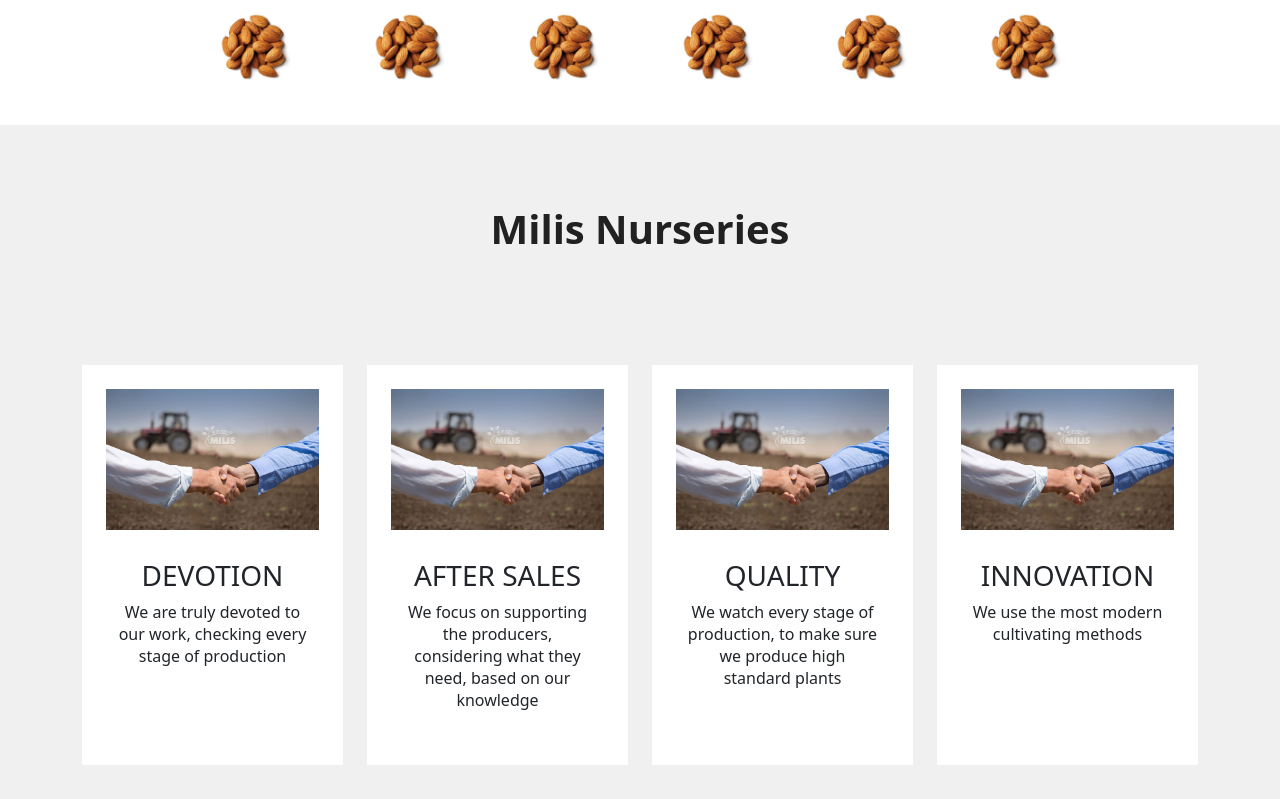
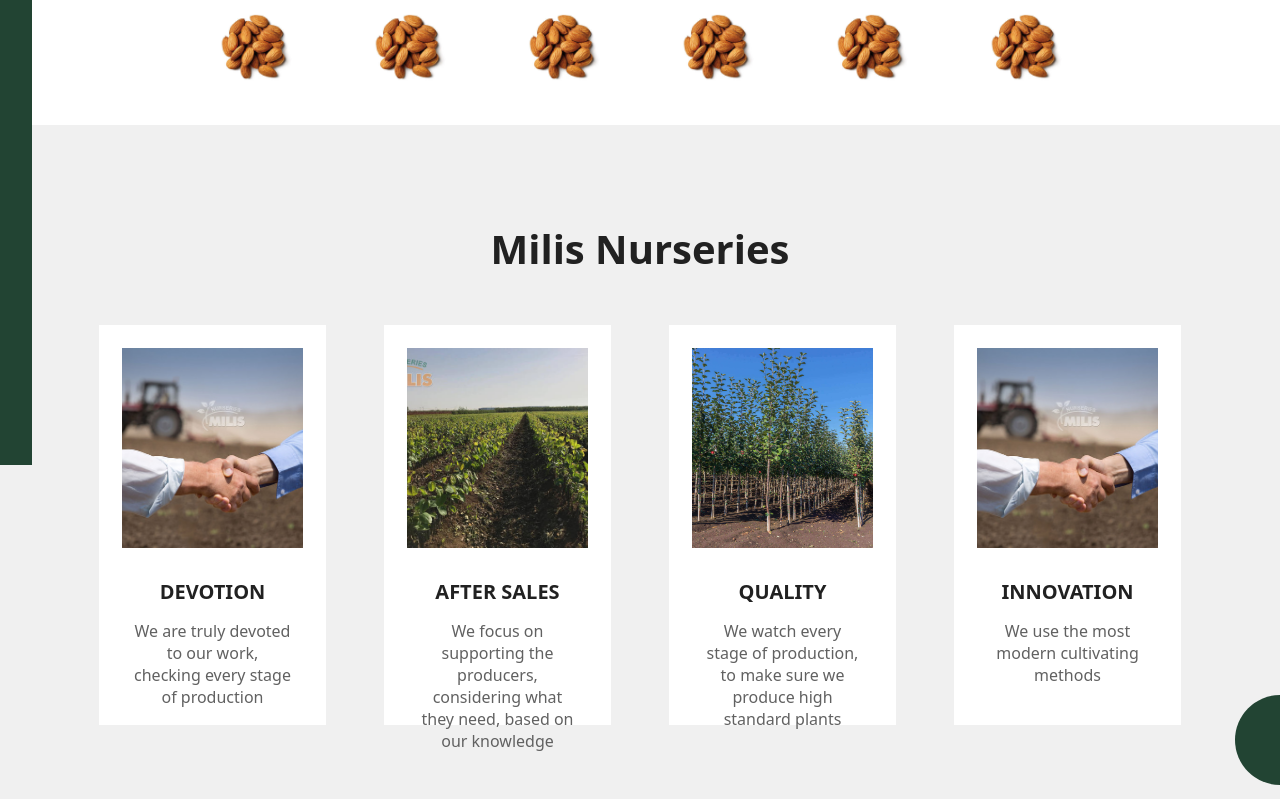
Before and after one commit to aslanliIbrahim/Nurseries.com, a plain HTML site: page index.html in a window 1280 px wide. Shown: the part 2110-2909 px from the top of the page. Drawn offline with nearby package versions, Linux system fonts and the light colour scheme.

Commit message:
Section-four updated again for web

```diff
--- a/index.html
+++ b/index.html
@@ -525,7 +525,7 @@
                     <div class="col-12 col-md-6 col-lg-3 main-four-card">
                         <div class="card-content">
                             <div class="card-image">
-                                <img src="./src/img/main-image/Milis-Bussines-2.jpg" alt="Bussines">
+                                <img src="./src/img/main-image/IM1G-3439.jpg" alt="Bussines">
                             </div>
                             <div class="card-description">
                                 <h3>
@@ -541,7 +541,7 @@
                     <div class="col-12 col-md-6 col-lg-3 main-four-card">
                         <div class="card-content">
                             <div class="card-image">
-                                <img src="./src/img/main-image/Milis-Bussines-2.jpg" alt="Bussines">
+                                <img src="./src/img/main-image/Milis Nursery.jpg" alt="Bussines">
                             </div>
                             <div class="card-description">
                                 <h3>
@@ -569,6 +569,13 @@
                             </div>
                         </div>
                     </div>
+
+                </div>
+            </div>
+        </section>
+        <section id="main-five">
+            <div class="container">
+                <div class="row">
 
                 </div>
             </div>
--- a/src/scss/_main.scss
+++ b/src/scss/_main.scss
@@ -649,14 +649,39 @@
 
     }
     #main-four{
-        // border: 2px solid red;
         background-color: #F0F0F0FF;
+        position: relative;
+        padding: 80px 0px;
+        &::before{
+            content: "";
+            position: absolute;
+            z-index: 0;
+            top: -50%;
+            right: calc(100% - 2rem);
+            display: block;
+            width: 100%;
+            height: 100%;
+            background: #224433;
+        }
+        &::after{
+            content: '';
+            position: absolute;
+            z-index: 0;
+            bottom: 20px;
+            right: 0px;
+            display: block;
+            width: 45px;
+            height: 90px;
+            border-radius: 12rem 0 0 12rem;
+
+            background: #224433;
+        }
         .main-four-title{
-            padding: 80px 0;
+            padding: 20px 0;
             h2{
                 letter-spacing: 0;
+                text-align: center;
                 @include textFont(
-                    $text_align:center,
                     $f_size:40px,
                     $line_height:1.2,
                     $f_color:$black,
@@ -667,14 +692,18 @@
             }
         }
         .main-four-card{
-            margin-bottom: 60px;
+            @include flexible(
+                flex,
+                center,
+                center,
+                row
+            );
             .card-content{
-                // border: 2px solid red;
+                width: 87%;
                 background-color: $white;
                 height: 400px;
                 display: flex;
                 flex-direction: column;
-                // justify-content: center;
                 align-items: stretch;
                 padding: 15px 15px;
             }
@@ -684,7 +713,8 @@
                 padding: 4%;
                 img{
                     width: 100%;
-                    object-fit: contain;
+                    height: 200px;
+                    object-fit: cover;
                 }
             }
             .card-description{
@@ -693,12 +723,32 @@
                 justify-content: center;
                 align-items: center;
                 padding: 1.25rem;
+                h3{
+                    @include textFont(
+                        $f_size:20px,
+                        $line_height:32px,
+                        $margin:0 0 0.75rem 0,
+                        $text_weight:700,
+                        $f_color:$black,
+                    );
+                    letter-spacing: 0;
+                }
                 p{
+                    @include textFont(
+                        $margin:0 0 24px 0,
+                        $padding:0,
+                        $line_height:22px,
+                        $f_size:16px,
+                        $f_color:$text-color
+                    );
                     text-align: center;
-                    line-height: 22px;
+                    letter-spacing: 0;
                 }
             }
         }
+    }
+    #main-five{
+
     }
 }
 
--- a/src/scss/_variable.scss
+++ b/src/scss/_variable.scss
@@ -2,3 +2,4 @@
 $white-a:#bdbdbd;
 $black:#212121FF;
 $main-color:#FF9030FF;
+$text-color:#616161;
```
Also changed, not shown: src/img/main-image/Milis-Lab.jpg (added), src/scss/styles.css, 1 other file.
